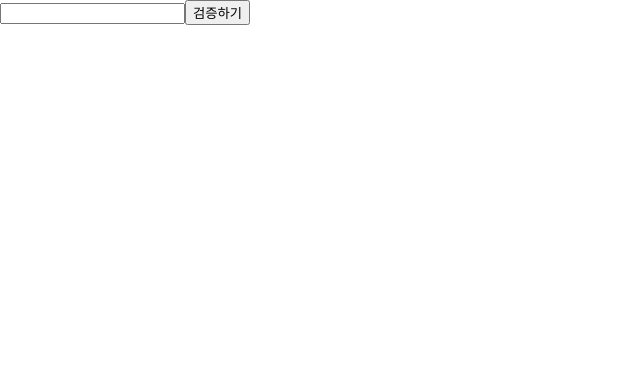
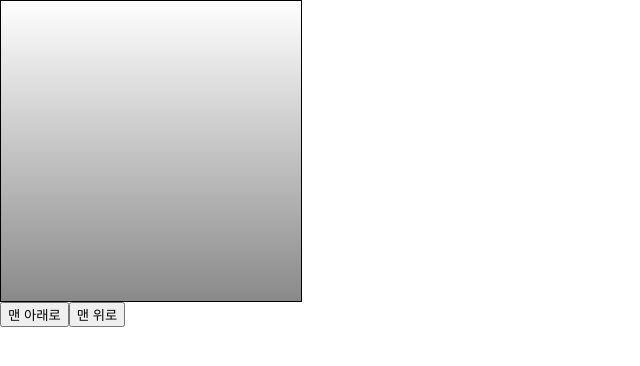
Before and after one commit to kimdohui/-, a React (Create React App) app: page / in a window 1280 px wide. Shown: the top 366 px of the page, without its empty margins (0-640 px from the left). Built offline with nearby package versions, Linux system fonts and the light colour scheme.

Commit message:
ref를 활용한 예제(스크롤 바 위치 조정)

```diff
--- a/src/App.js
+++ b/src/App.js
@@ -1,9 +1,17 @@
-import ValidationSample from "./ValidationSample";
 import React, { Component } from "react";
+import ScrollBox from "./ScrollBox";
 
 class App extends Component {
   render() {
-    return <ValidationSample />;
+    return (
+      <div>
+        <ScrollBox ref={ref => (this.ScrollBox = ref)} />
+        <button onClick={() => this.ScrollBox.scrollToBottom()}>
+          맨 아래로
+        </button>
+        <button onClick={() => this.ScrollBox.scrollToTop()}>맨 위로</button>
+      </div>
+    );
   }
 }
 
--- /dev/null
+++ b/src/ScrollBox.js
@@ -0,0 +1,40 @@
+import React, { Component } from "react";
+
+class ScrollBox extends Component {
+  scrollToBottom = () => {
+    const { scrollHeight, clientHeight } = this.box;
+    this.box.scrollTop = scrollHeight - clientHeight;
+  };
+  scrollToTop = () => {
+    this.box.scrollTop = 0;
+  };
+
+  render() {
+    const style = {
+      border: "1px solid black",
+      height: "300px",
+      width: "300px",
+      overflow: "auto",
+      position: "relative"
+    };
+
+    const innerStyle = {
+      width: "100%",
+      height: "650px",
+      background: "linear-gradient(white, black)"
+    };
+
+    return (
+      <div
+        style={style}
+        ref={ref => {
+          this.box = ref;
+        }}
+      >
+        <div style={innerStyle} />
+      </div>
+    );
+  }
+}
+
+export default ScrollBox;
--- a/src/ValidationSample.css
+++ /dev/null
@@ -1,7 +0,0 @@
-.success {
-  background-color: lightgreen;
-}
-
-.failure {
-  background-color: pink;
-}
--- a/src/ValidationSample.js
+++ /dev/null
@@ -1,54 +0,0 @@
-import React, { Component } from "react";
-import "./ValidationSample.css";
-
-class ValidationSample extends Component {
-  state = {
-    password: "",
-    clicked: false,
-    validated: false
-  };
-
-  handleChange = e => {
-    this.setState({
-      password: e.target.value
-    });
-  };
-
-  handleButton = () => {
-    this.setState({
-      clicked: true,
-      validated: this.state.password === "0000"
-    });
-    //this.input.focus();
-  };
-
-  handleKeypress = e => {
-    if (e.key === "Enter") {
-      this.handleButton();
-    }
-  };
-
-  render() {
-    return (
-      <div>
-        <input
-          //ref={(ref) => this.input=ref}
-          type="password"
-          value={this.state.password}
-          onChange={this.handleChange}
-          onKeyPress={this.handleKeypress}
-          className={
-            this.state.clicked
-              ? this.state.validated
-                ? "success"
-                : "failure"
-              : ""
-          }
-        />
-        <button onClick={this.handleButton}>검증하기</button>
-      </div>
-    );
-  }
-}
-
-export default ValidationSample;
```
Also changed, not shown: src/Say.js (deleted, +0 -44 lines).
